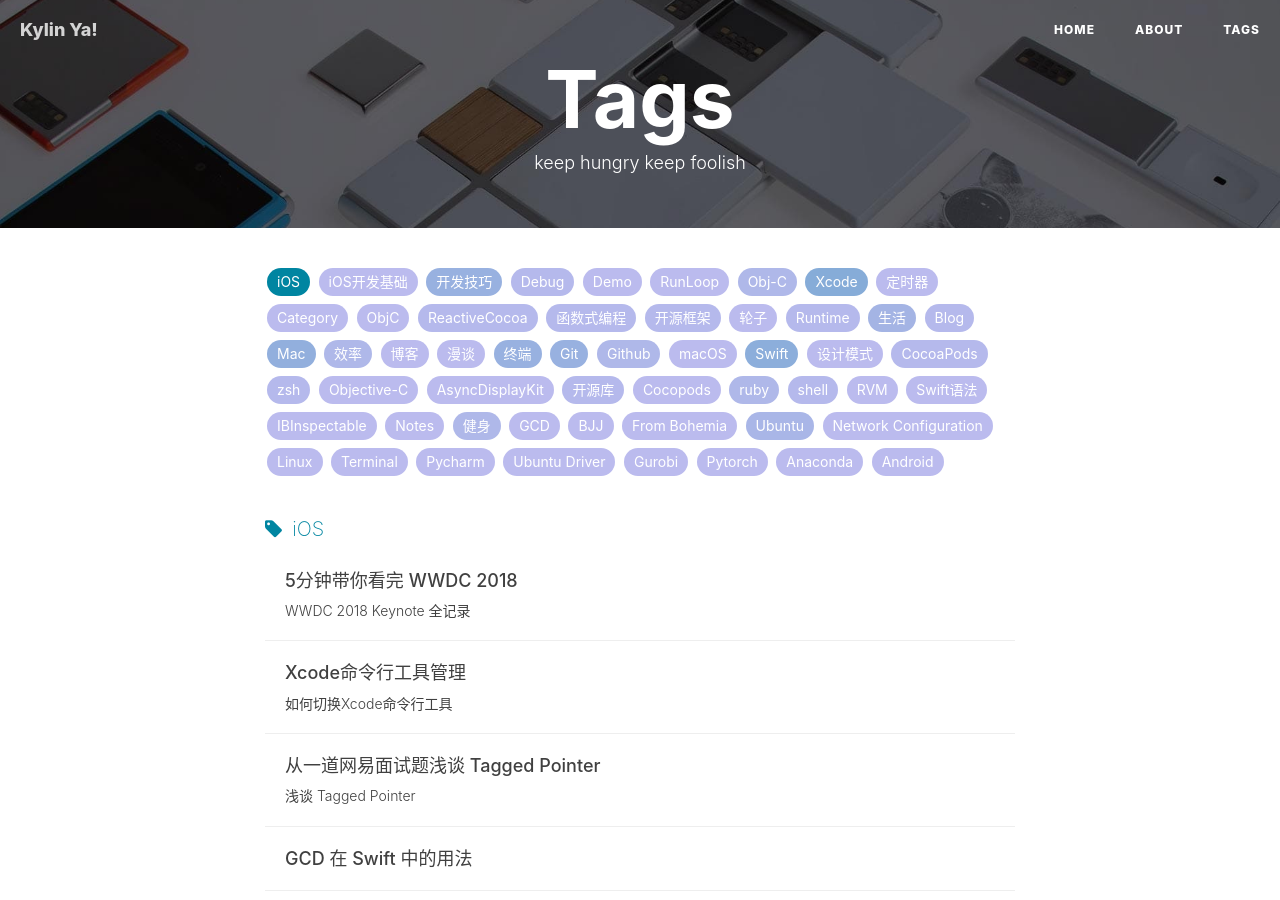
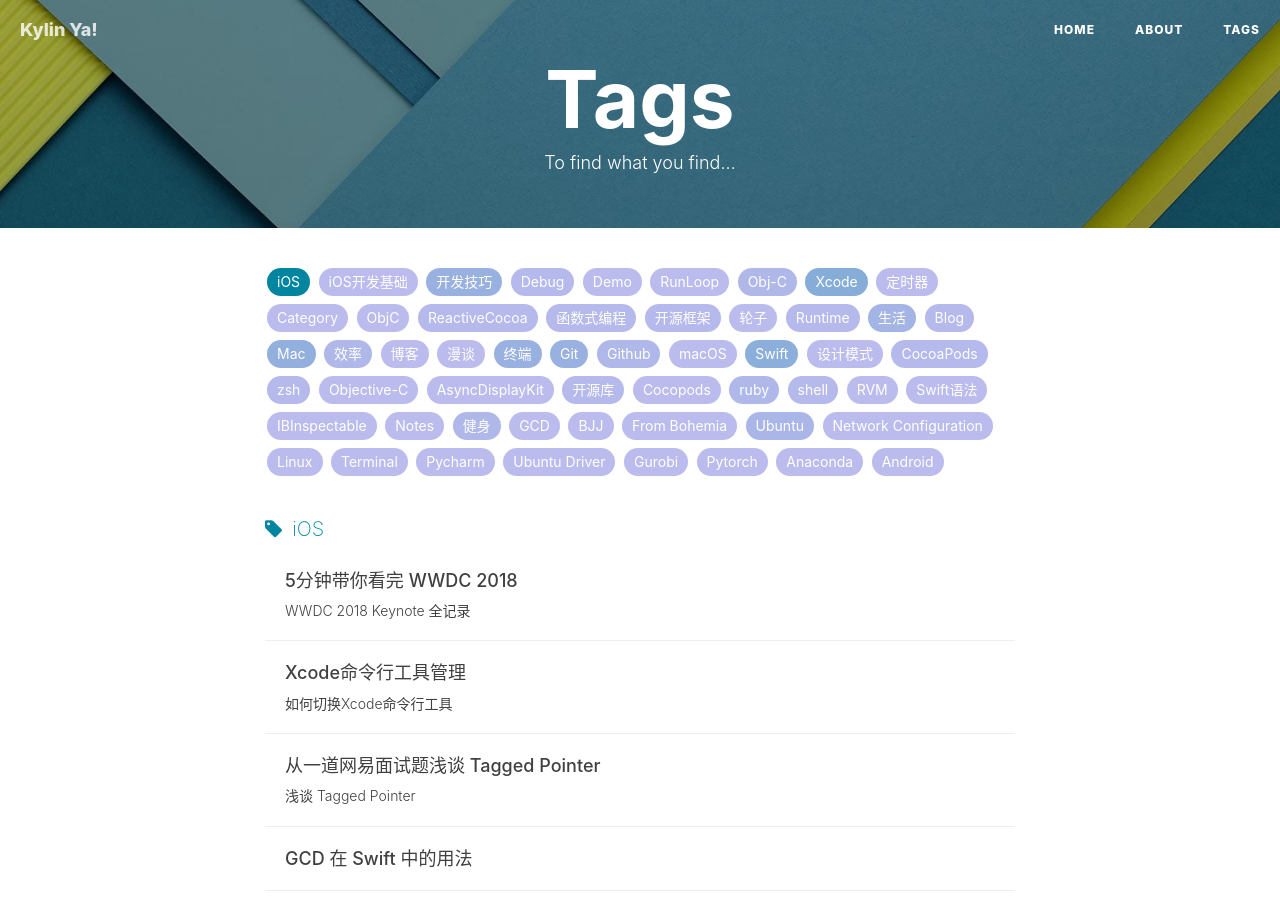
Before and after one commit to KylinC/KylinC.github.io, a Jekyll site: the page built from tags.html, in a window 1280 px wide and 900 px high. Built offline with Jekyll 4.4.1, drawn with Linux system fonts in a browser that asks for light colours; nearby versions of some CDN libraries; comment, search, counter and statistics services are not loaded.

Commit message:
merge with tag and readme

```diff
--- a/tags.html
+++ b/tags.html
@@ -1,8 +1,8 @@
 ---
 title: Tags
 layout: default
-description: keep hungry keep foolish
-header-img: "img/tag-bg.jpg"
+description: To find what you find...
+header-img: "img/tag-bg-o.jpg"
 ---
 
 <!-- Page Header -->
@@ -30,13 +30,7 @@ header-img: "img/tag-bg.jpg"
 				{% endfor %}
 			</div>
 
-            <!--<blockquote class="tag-comments">
-                标签命名规范：
-                    <li>行业观察、职位、公司优先使用中文</li>
-                    <li>外国产品、术语优先使用英文</li>
-            </blockquote>-->
 
-            <!-- 标签列表 -->
 			{% for tag in site.tags %}
 			<div class="one-tag-list">
 			  	<span class="fa fa-tag listing-seperator" id="{{ tag[0] }}">
```
Also changed, not shown: README.md.
